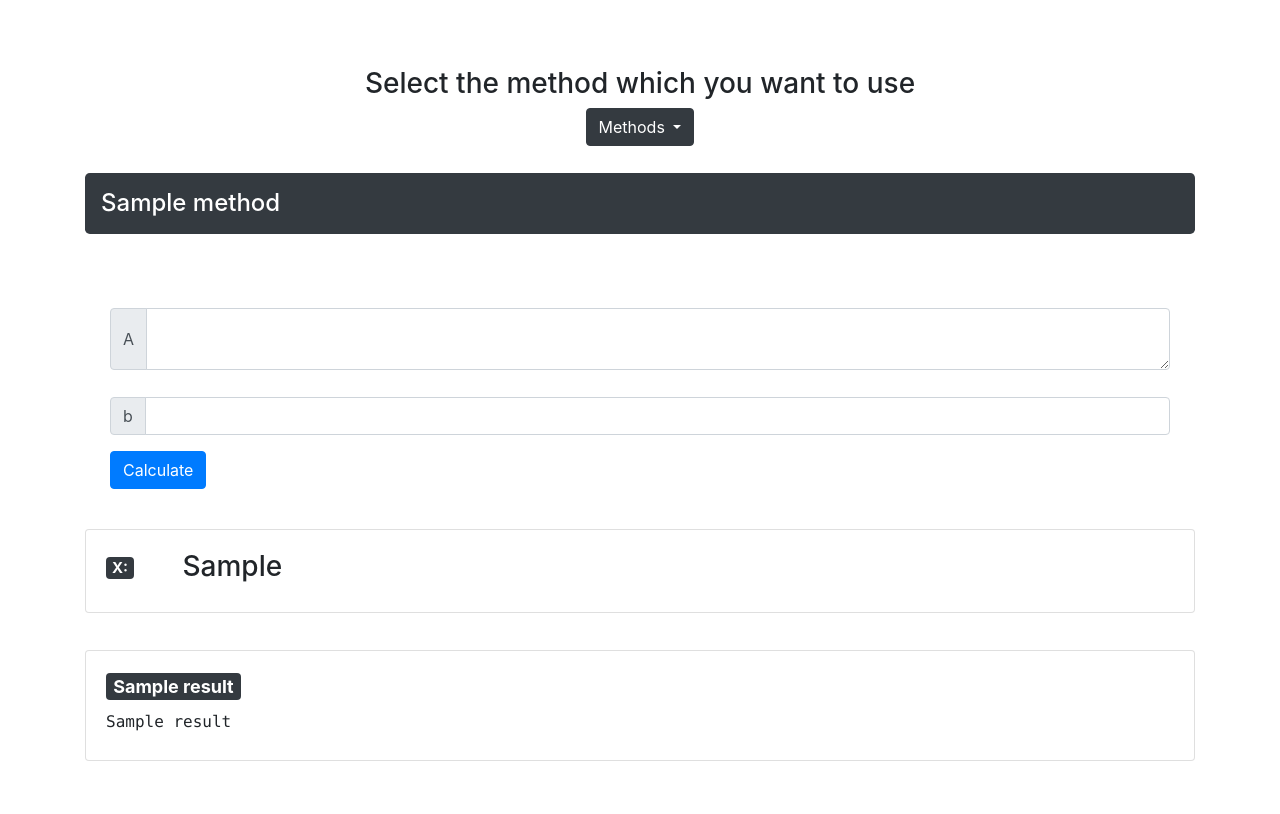
After one commit to sagudeloo/LOZA, a Django app: template Python/LOZA/templates/gauss.html in a window 1280 px wide. The commit adds this page. Run offline with Django 3.2, Linux system fonts and the light colour scheme; the template is opened without the code that fills it: most values are stand-ins (such as "Sample title", 1, 10 or a date in 2020).

Commit message:
Template Gauss Elimination

```diff
--- a/Python/LOZA/templates/application.html
+++ b/Python/LOZA/templates/application.html
@@ -29,11 +29,14 @@
 
                         <div class="dropdown-menu" aria-labelledby="dropdownMenuLink">
                             <a class="dropdown-item" href="/incrementalS/?method=Incremental+Search">Incremental Search</a>
-                            <a class="dropdown-item" href="/lufact/?method=LU+With+Gaussian+Simple">LU With Gaussian Simplen</a>
+                            <a class="dropdown-item" href="/lufact/?method=LU+With+Gaussian+Elimination">LU With Gaussian Elimination</a>
                             <a class="dropdown-item" href="/lufact/?method=LU+With+Partial+Pivot">LU With Partial Pivot</a>
                             <a class="dropdown-item" href="/lufact/?method=Crout">Crout</a>
                             <a class="dropdown-item" href="/lufact/?method=Doolittle">Doolittle</a>
                             <a class="dropdown-item" href="/lufact/?method=Cholesky">Cholesky</a>
+                            <a class="dropdown-item" href="/gauss/?method=Simple Gaussian+Elimination">Simple Gaussian Elimination</a>
+                            <a class="dropdown-item" href="/gauss/?method=Gaussian+Elimination+With+Partial+Pivoting">Gaussian Elimination With Partial Pivoting</a>
+                            <a class="dropdown-item" href="/gauss/?method=Gaussian+Elimination+With+Total+Pivoting">Gaussian Elimination With Total Pivoting</a>
                         </div>
                     </div>
                 </div>
--- /dev/null
+++ b/Python/LOZA/templates/gauss.html
@@ -0,0 +1,70 @@
+{% extends "application.html" %}
+
+{% block content %}
+
+<div class="container">
+    <div class="h4 p-3 mb-2 bg-dark text-white rounded-lg">{{method}}</div>
+</div>
+
+<form action="/lufact/" method="get">
+    <div class="container" style="padding: 30pt;">
+        <div class="row">
+            <div class="col">
+                <div class="input-group" style="margin: 20pt 0;">
+                    <div class="input-group-prepend">
+                        <span class="input-group-text">A</span>
+                    </div>
+                    <textarea class="form-control" aria-label="With textarea" id="Ma" name="Ma" required></textarea>
+                </div>
+            </div>
+        </div>
+        <div class="row">
+            <div class="col">
+                <div class="input-group mb-3">
+                    <div class="input-group-prepend">
+                        <span class="input-group-text" id="basic-addon3">b</sub> </span>
+                    </div>
+                    <input type="text" class="form-control" id="b" name="b" aria-describedby="basic-addon3" required>
+                </div>
+            </div>
+        </div>
+        <div class="row justify-content-md-center">
+            <div class="col">
+                <button type="submit" class="btn btn-primary">Calculate</button>
+            </div>
+        </div>
+    </div>
+    <input type="hidden" id="method" name="method" value="{{method}}">
+</form>
+
+{% if output %}
+<div class="container">
+    <div class="card">
+        <div class="card-body">
+            <div class="row align-items-center">
+                <div class="col-1">
+                    <h5><span class="badge badge-dark">X:</span></h4>
+                </div>
+                <div class="col-5">
+                    {% for i in output.x %}
+                    <div class="row">
+                        <h3>{{i}}</h3>
+                    </div>
+                    {% endfor %}
+                </div>
+            </div>
+        </div>
+    </div>
+    <br>
+    {% for i,j in output.results.items %}
+    <div class="card" style="margin: 10pt 0;">
+        <div class="card-body">
+            <h4 class="card-title"><span class="badge badge-dark">{{i}}</span></h5>
+            <pre class="h6">{{j}}</pre>
+        </div>
+    </div>
+    {% endfor %}
+</div>
+{% endif %}
+
+{% endblock %}
--- a/Python/LOZA/urls.py
+++ b/Python/LOZA/urls.py
@@ -21,5 +21,6 @@ urlpatterns = [
     path('admin/', admin.site.urls),
     path('', views.index),
     path('incrementalS/', views.incrementalSearch),
-    path('lufact/', views.LUFact)
+    path('lufact/', views.LUFact),
+    path('gauss/', views.gauss)
 ]
```
Also changed, not shown: Python/LOZA/methods.py (+4 -4 lines), Python/LOZA/views.py (+19 -3 lines).
